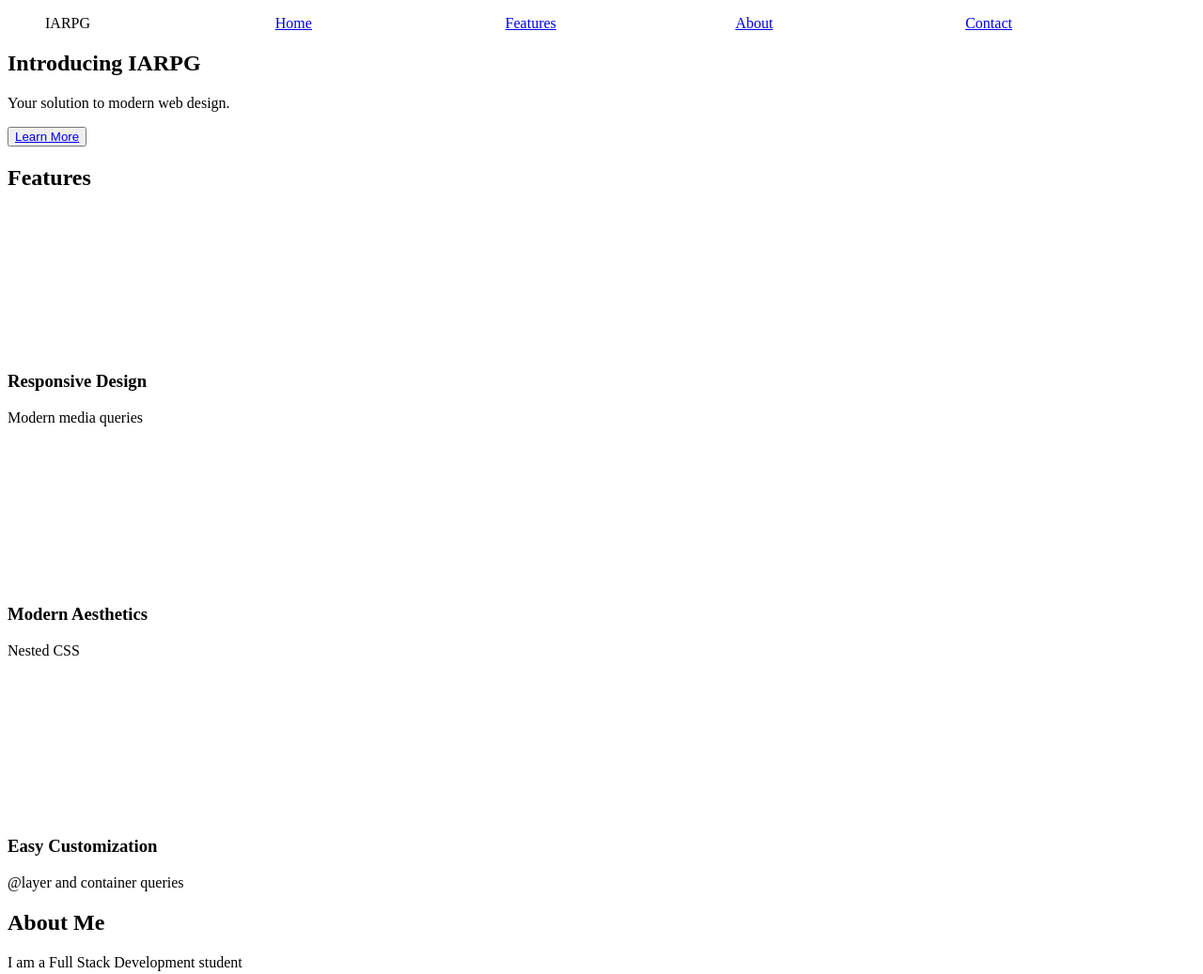
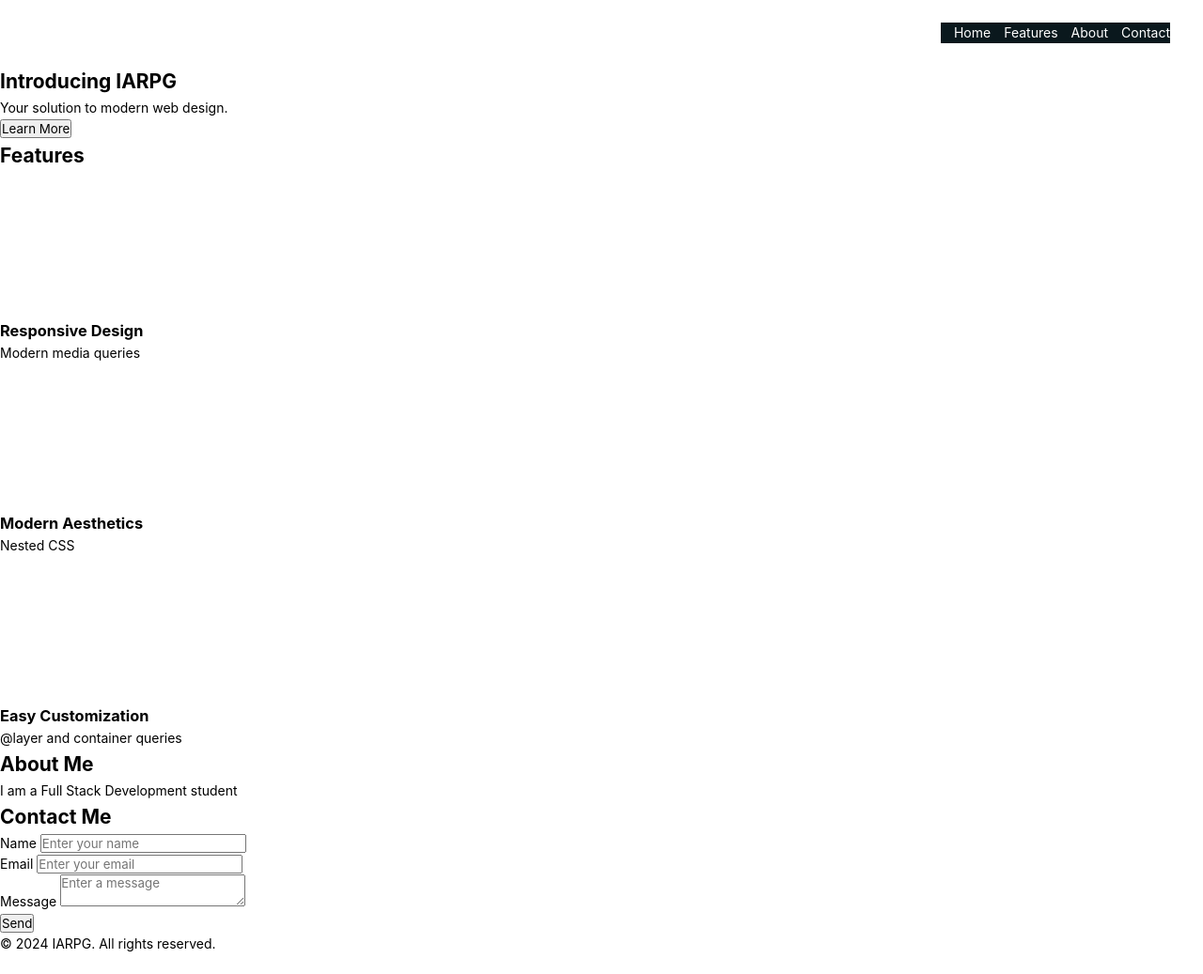
Before and after one commit to IgorARPGarcia/LandingPage, a plain HTML site: page html/page.html in a window 1280 px wide. Shown: the top 1037 px of the page at 94% size. Drawn offline with Linux system fonts and the light colour scheme; files that its build step writes are made by us from their sources.

Commit message:
menu-toggle

```diff
--- a/css/styles.css
+++ b/css/styles.css
@@ -1,4 +1,144 @@
-#navList
+@layer reset, base, navigation;
+
+@layer reset
+{
+    *
+    {
+        margin: 0;
+        padding: 0;
+        box-sizing: border-box;
+        font-family: 'Inter', sans-serif;
+    }
+
+    html, body
+    {
+        width: 100%;
+        overflow-x: hidden;
+        font-size: 14px;
+    }
+}
+
+@layer base
+{
+    :root
+    {
+        --background-color: white;
+        --text-color: black;
+        --primary-color: #48149b;
+        --secondary-color: #23414a;
+        --light-background: #ffffff;
+        --dark-background: #0a181d;
+        --light-text: #ffffff;
+        --dark-text: #000000;
+    }
+
+    @media(prefers-color-scheme: dark)
+    {
+        :root
+        {
+            --background-color: var(--dark-background);
+            --text-color: #ffffff;
+            --secondary-color: #09171b;
+            --light-background: #495057;
+            --dark-background: #000000;
+        }
+    }
+}
+
+@layer base
+{
+    body
+    {
+        display: flex;
+        flex-direction: column;
+        min-height: 100vh;
+        line-height: 1.6;
+        background-color: var(--background-color);
+        color: var(--text-color);
+    }
+
+    a
+    {
+        text-decoration: none;
+        color: inherit;
+    }
+
+}
+
+@layer navigation
+{
+    header
+    {
+        background: var(--light-background);
+        color: var(--light-text);
+        padding: 20px;
+
+        nav
+        {
+            display: flex;
+            justify-content: space-between;
+            align-items: center;
+            padding-inline: 15px;
+        }
+
+        .logo
+        {
+            font-size: 1.35rem;
+            font-weight: bold;
+        }
+
+        .menu-toggle
+        {
+            font-size: 2rem;
+
+            @media (width > 768px)
+            {
+                display: none;
+            }
+        }
+
+        .navList
+        {
+            display: none;
+            background: var(--dark-background);
+            text-align: right;
+            list-style: none;
+            flex-direction: column;
+
+            &.active
+            {
+                display: flex;
+            }
+
+            @media (width <= 768px)
+            {
+                top: 60px;
+                right: 0px;
+                width: 100%;
+                position: absolute;
+            }
+
+            @media (width > 768px)
+            {
+                display: flex;
+                flex-direction: row;
+            }
+
+            li
+            {
+
+                @media(width > 768px)
+                {
+                    margin-left: 1rem;
+                }
+            }
+        }
+
+    }
+
+}
+
+/* #navList
 {
     ul
     {
@@ -11,4 +151,4 @@
         display: inline;
     }
 
-}
+} */
--- a/html/page.html
+++ b/html/page.html
@@ -4,15 +4,17 @@
     <meta charset="UTF-8">
     <meta name="viewport" content="width=device-width, initial-scale=1.0">
     <title>Document</title>
-    <link rel="stylesheet" href="styles.css"/>
+    <link rel="stylesheet" href="../css/styles.css"/>
 </head>
 <body>
     <header>
-        <nav id="navList">
-            <ul>
-                <li>
-                    IARPG
-                </li>
+        <nav>
+            <p class="logo" >IARPG</p>
+            <a class="menu-toggle" id="menu-toggle" aria-label="Menu button"
+            aria-expanded="false">
+            ☰
+        </a>
+            <ul id="navList" class="navList">
                 <li>
                     <a href="#home">Home</a>
                 </li>
@@ -106,5 +108,7 @@
     <footer>
         <p>&copy; 2024 IARPG. All rights reserved.</p>
     </footer>
+    <script src="../javascript/menuToggle.js">
+    </script>
 </body>
 </html>
--- /dev/null
+++ b/javascript/menuToggle.js
@@ -0,0 +1,9 @@
+document
+    .getElementById('menu-toggle')
+    .addEventListener('click', function () {
+        document.getElementById('navList').classList.toggle
+            ('active');
+        document.getElementById('menu-toggle').ariaExpanded =
+            document.getElementById('menu-toggle').ariaExpanded ==
+                'true' ? 'false' : 'true';
+    });
```
